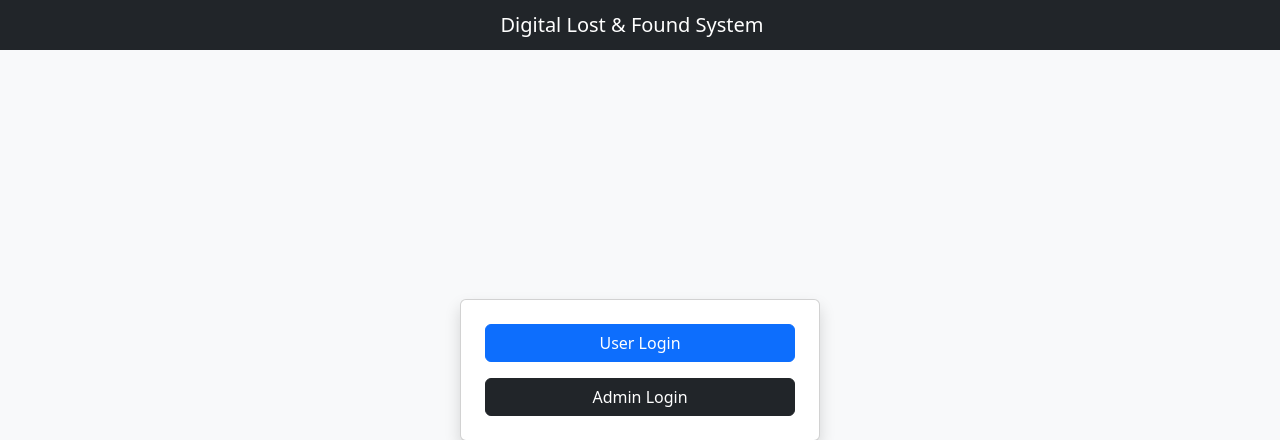
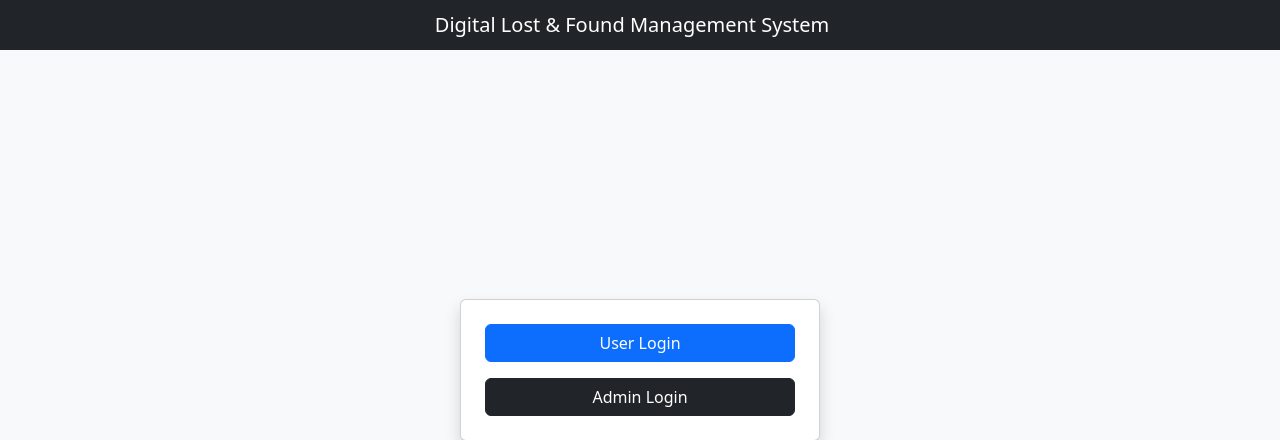
Before and after one commit to mallikarjunakm/digital-lost-found, a PHP site: page /index.php in a window 1280 px wide. Shown: the top 440 px of the page. Run offline with PHP 8.4, Linux system fonts and the light colour scheme.

```diff
--- a/partials/head.php
+++ b/partials/head.php
@@ -21,7 +21,7 @@ if (session_status() === PHP_SESSION_NONE) {
 <nav class="navbar navbar-dark bg-dark">
     <div class="container justify-content-center">
         <span class="navbar-brand mb-0 h1 text-center">
-            Digital Lost & Found System
+            Digital Lost & Found Management System
         </span>
     </div>
 </nav>
```
